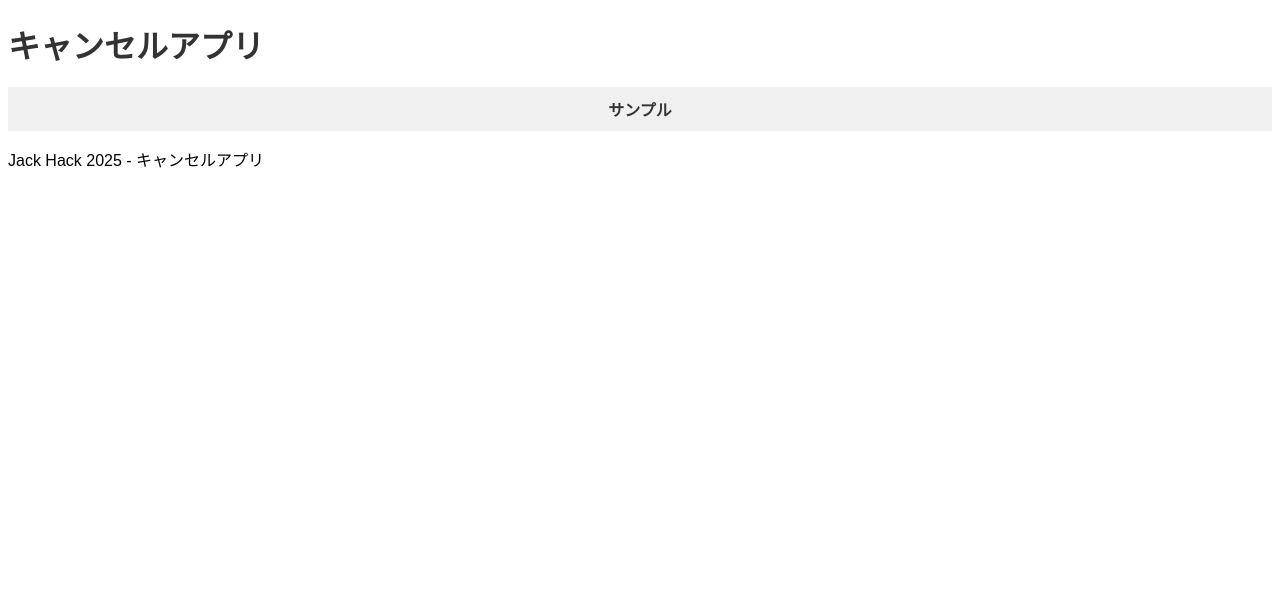
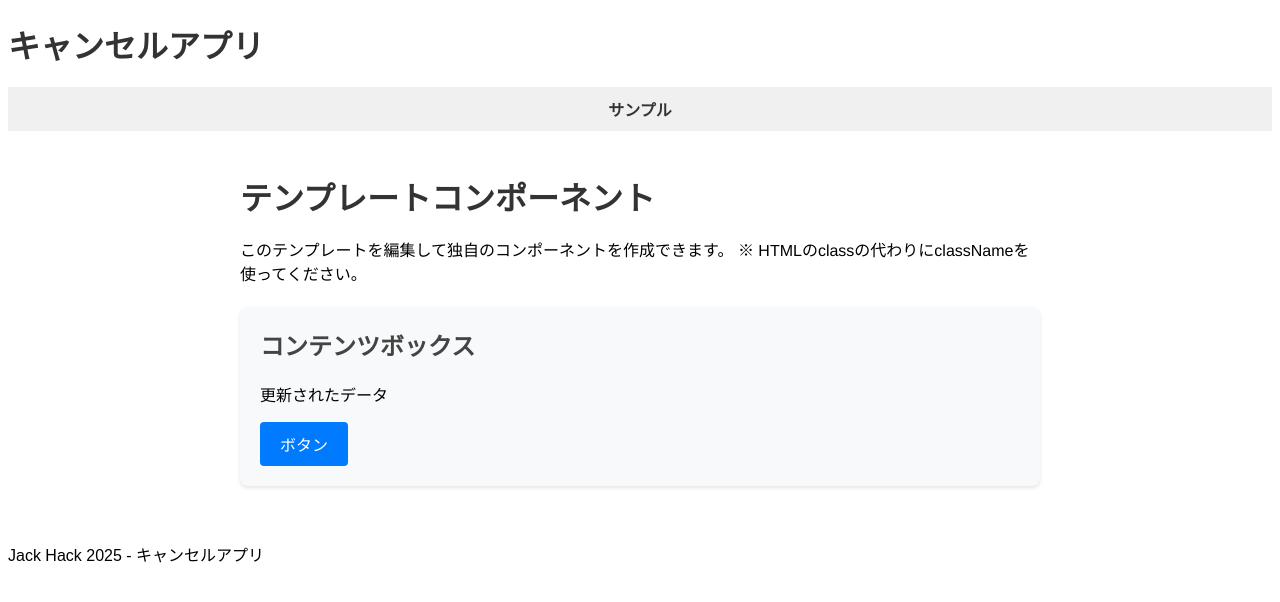
Before and after one commit to jack-app/jackHack2025_B, a React (Vite) app: page /jackHack2025_B/example in a window 1280 px wide. Shown: the top 602 px of the page. Built offline with nearby package versions, Linux system fonts and the light colour scheme.

Commit message:
css modulesを導入

```diff
--- a/src/App.css
+++ b/src/App.css
@@ -1,5 +1,15 @@
 .App {
   font-family: sans-serif;
+}
+
+h1 {
+  color: #333;
+  margin-bottom: 20px;
+}
+
+h2 {
+  color: #444;
+  margin-top: 0;
 }
 
 nav ul {
--- a/src/App.jsx
+++ b/src/App.jsx
@@ -1,11 +1,11 @@
 import React from "react";
-import { BrowserRouter as Router, Routes, Route, Link } from "react-router-dom";
+import { BrowserRouter, Routes, Route, Link } from "react-router-dom";
 import "./App.css";
 import Example from "./pages/Example";
 
 function App() {
   return (
-    <Router>
+    <BrowserRouter basename="/jackHack2025_B">
       <div className="App">
         <header className="App-header">
           <h1>キャンセルアプリ</h1>
@@ -34,7 +34,7 @@ function App() {
           <p>Jack Hack 2025 - キャンセルアプリ</p>
         </footer>
       </div>
-    </Router>
+    </BrowserRouter>
   );
 }
 
--- a/src/pages/Example.css
+++ /dev/null
@@ -1,51 +0,0 @@
-/* テンプレートコンポーネントのスタイル */
-.template-container {
-    max-width: 800px;
-    margin: 0 auto;
-    padding: 20px;
-    font-family: 'Helvetica Neue', Arial, sans-serif;
-}
-
-/* 見出しスタイル */
-h1 {
-    color: #333;
-    margin-bottom: 20px;
-}
-
-h2 {
-    color: #444;
-    margin-top: 0;
-}
-
-/* 説明文スタイル */
-.description {
-    color: #666;
-    line-height: 1.5;
-    margin-bottom: 20px;
-    font-size: 16px;
-}
-
-/* コンテンツボックススタイル */
-.content-box {
-    background-color: #f8f9fa;
-    border-radius: 8px;
-    padding: 20px;
-    margin-bottom: 20px;
-    box-shadow: 0 2px 4px rgba(0, 0, 0, 0.1);
-}
-
-/* ボタンスタイル */
-.action-button {
-    background-color: #007bff;
-    color: white;
-    border: none;
-    border-radius: 4px;
-    padding: 10px 20px;
-    font-size: 16px;
-    cursor: pointer;
-    transition: background-color 0.3s;
-}
-
-.action-button:hover {
-    background-color: #0056b3;
-}
--- a/src/pages/Example.jsx
+++ b/src/pages/Example.jsx
@@ -1,5 +1,5 @@
 import React, { useEffect, useRef } from "react";
-import "./Example.css"; // 同じフォルダにCSSファイルを作成してください
+import styles from "./Example.module.css"; // 同じフォルダにCSSファイルを作成してください
 
 const Example = () => {
   // このrefを使って、コンポーネント内のDOM要素にアクセスします
@@ -36,19 +36,19 @@ const Example = () => {
   }, []); // 空の配列を渡すと、コンポーネントのマウント時に1回だけ実行されます
 
   return (
-    <div ref={containerRef} className="template-container">
+    <div ref={containerRef} className={styles["template-container"]}>
       {/* ↓↓↓ ここからHTMLを書き始めてください ↓↓↓ */}
 
       <h1>テンプレートコンポーネント</h1>
-      <p className="description">
+      <p className={styles["description"]}>
         このテンプレートを編集して独自のコンポーネントを作成できます。 ※
         HTMLのclassの代わりにclassNameを使ってください。
       </p>
 
-      <div className="content-box">
+      <div className={styles["content-box"]}>
         <h2>コンテンツボックス</h2>
         <p id="data-display">ここにデータが表示されます</p>
-        <button id="my-button" className="action-button">
+        <button id="my-button" className={styles["action-button"]}>
           ボタン
         </button>
       </div>
--- /dev/null
+++ b/src/pages/Example.module.css
@@ -0,0 +1,39 @@
+/* テンプレートコンポーネントのスタイル */
+.template-container {
+  max-width: 800px;
+  margin: 0 auto;
+  padding: 20px;
+  font-family: "Helvetica Neue", Arial, sans-serif;
+}
+
+/* 説明文スタイル */
+.description {
+  line-height: 1.5;
+  margin-bottom: 20px;
+  font-size: 16px;
+}
+
+/* コンテンツボックススタイル */
+.content-box {
+  background-color: #f8f9fa;
+  border-radius: 8px;
+  padding: 20px;
+  margin-bottom: 20px;
+  box-shadow: 0 2px 4px rgba(0, 0, 0, 0.1);
+}
+
+/* ボタンスタイル */
+.action-button {
+  background-color: #007bff;
+  color: white;
+  border: none;
+  border-radius: 4px;
+  padding: 10px 20px;
+  font-size: 16px;
+  cursor: pointer;
+  transition: background-color 0.3s;
+}
+
+.action-button:hover {
+  background-color: #0056b3;
+}
--- /dev/null
+++ b/src/pages/Template.module.css
@@ -0,0 +1,40 @@
+/* テンプレートコンポーネントのスタイル */
+.template-container {
+  max-width: 800px;
+  margin: 0 auto;
+  padding: 20px;
+  font-family: "Helvetica Neue", Arial, sans-serif;
+}
+
+/* 説明文スタイル */
+.description {
+  color: #666;
+  line-height: 1.5;
+  margin-bottom: 20px;
+  font-size: 16px;
+}
+
+/* コンテンツボックススタイル */
+.content-box {
+  background-color: #f8f9fa;
+  border-radius: 8px;
+  padding: 20px;
+  margin-bottom: 20px;
+  box-shadow: 0 2px 4px rgba(0, 0, 0, 0.1);
+}
+
+/* ボタンスタイル */
+.action-button {
+  background-color: #007bff;
+  color: white;
+  border: none;
+  border-radius: 4px;
+  padding: 10px 20px;
+  font-size: 16px;
+  cursor: pointer;
+  transition: background-color 0.3s;
+}
+
+.action-button:hover {
+  background-color: #0056b3;
+}
```
Also changed, not shown: src/pages/Template.css (deleted, +0 -51 lines), src/pages/Template.jsx (+5 -5 lines).
